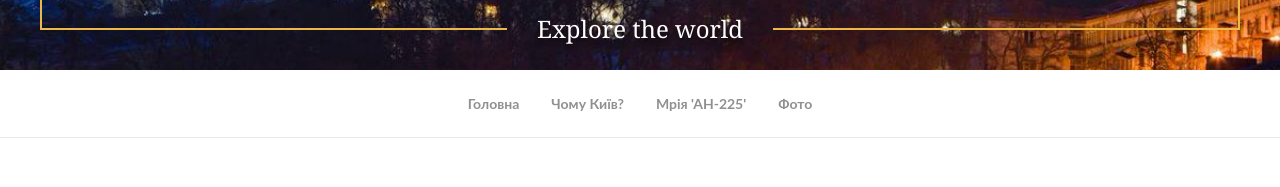
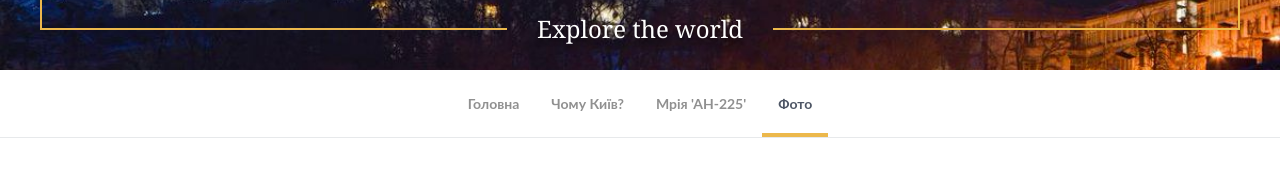
Before and after one commit to Serhii-Shmyhelskyi/react-kyiv, a React app: page /react-kyiv/photo in a window 1280 px wide. Shown: the part 730-917 px from the top of the page. Built offline with nearby package versions, Linux system fonts and the light colour scheme.

Commit message:
fixed link and menu

```diff
--- a/package.json
+++ b/package.json
@@ -35,6 +35,7 @@
     "@types/react": "^18.2.6",
     "@types/react-dom": "^18.2.4",
     "axios": "^1.3.5",
+    "classnames": "^2.3.2",
     "gh-pages": "^5.0.0",
     "react": "^18.2.0",
     "react-dom": "^18.2.0",
--- a/src/components/Footer/index.tsx
+++ b/src/components/Footer/index.tsx
@@ -1,23 +1,24 @@
 import React, { FC, useState } from "react";
 
-import { useSelector } from "react-redux";
+// import { useSelector } from "react-redux";
 
 import styles from "./footer.module.scss";
-import { RootState } from "../../redux/store";
+// import { RootState } from "../../redux/store";
+import { allDataFooter } from "../data/allData";
 
 const Footer: FC = () => {
-  const footerItemDetal = useSelector(
-    (state: RootState) => state.footer.footerItemDetal
-  );
-  const footerItemBlog = useSelector(
-    (state: RootState) => state.footer.footerItemBlog
-  );
-  const footerItemCompani = useSelector(
-    (state: RootState) => state.footer.footerItemCompani
-  );
-  const footerItemKontack = useSelector(
-    (state: RootState) => state.footer.footerItemKontack
-  );
+  // const footerItemDetal = useSelector(
+  //   (state: RootState) => state.footer.footerItemDetal
+  // );
+  // const footerItemBlog = useSelector(
+  //   (state: RootState) => state.footer.footerItemBlog
+  // );
+  // const footerItemCompani = useSelector(
+  //   (state: RootState) => state.footer.footerItemCompani
+  // );
+  // const footerItemKontack = useSelector(
+  //   (state: RootState) => state.footer.footerItemKontack
+  // );
 
   const [toggleCompani, setToggleCompani] = useState(false);
   const [toggleDetal, setToggleDetal] = useState(false);
@@ -41,7 +42,7 @@ const Footer: FC = () => {
                 className={
                   styles.footer__itemList + " " + styles.footer__itemListDetal
                 }>
-                {footerItemDetal.map((obj) => {
+                {allDataFooter.footerItemDetal.map((obj) => {
                   return (
                     <li
                       key={obj}
@@ -69,7 +70,7 @@ const Footer: FC = () => {
                 КОНТАКТИ
               </h5>
               <ul className={styles.footer__itemList}>
-                {footerItemKontack.map((obj) => {
+                {allDataFooter.footerItemKontack.map((obj) => {
                   return (
                     <li
                       key={obj.name}
@@ -101,7 +102,7 @@ const Footer: FC = () => {
                 БЛОГ
               </h5>
               <ul className={styles.footer__itemList}>
-                {footerItemBlog.map((obj) => {
+                {allDataFooter.footerItemBlog.map((obj) => {
                   return (
                     <li
                       key={obj}
@@ -135,7 +136,7 @@ const Footer: FC = () => {
                 className={
                   styles.footer__itemList + " " + styles.footer__itemListCompany
                 }>
-                {footerItemCompani.map((obj) => {
+                {allDataFooter.footerItemCompani.map((obj) => {
                   return (
                     <li
                       key={obj}
--- a/src/components/Menu/index.tsx
+++ b/src/components/Menu/index.tsx
@@ -2,12 +2,18 @@ import { FC } from "react";
 
 import styles from "./menu.module.scss";
 
+import classnames from "classnames";
+
 import { useSelector } from "react-redux";
-import { Link } from "react-router-dom";
+import { Link, useLocation } from "react-router-dom";
 import { RootState } from "../../redux/store";
 
 const Menu: FC = () => {
   const menu = useSelector((state: RootState) => state.menu.itemMenus);
+
+  let location = useLocation();
+
+  let isActiveMenu = (button: string) => location.pathname === button;
 
   return (
     <nav className={styles.menu}>
@@ -19,11 +25,14 @@ const Menu: FC = () => {
       <ul className={styles.menu__list}>
         {menu.map((obj) => {
           return (
-            <li key={obj.name} className={styles.menu__listItem}>
-              <Link to={obj.link} className={styles.menu__listLink}>
+            <Link to={obj.link} key={obj.name}>
+              <li
+                className={classnames({
+                  [styles.active]: isActiveMenu(obj.pathnameId),
+                })}>
                 {obj.name}
-              </Link>
-            </li>
+              </li>
+            </Link>
           );
         })}
       </ul>
--- a/src/components/Menu/menu.module.scss
+++ b/src/components/Menu/menu.module.scss
@@ -7,9 +7,7 @@
   justify-content: center;
   align-items: center;
   margin: 0;
-}
-
-.menu__listLink {
+  li {
     font-weight: bold;
     font-size: 14px;
     line-height: 19px;
@@ -21,11 +19,18 @@
       color: #4e5665;
       border-bottom: 4px solid #ecb84c;
     }
+    &.active {
+      color: #4e5665;
+      border-bottom: 4px solid #ecb84c;
+    }
+  }
 }
 
 @media (max-width: 780px) {
-  .menu__listLink {
+  .menu__list {
+    li {
       font-size: 13px;
       padding: 15px 10px 10px;
     }
   }
+}
--- a/src/redux/slices/footerSlice.tsx
+++ b/src/components/data/allData.tsx
@@ -1,22 +1,4 @@
-import { createSlice } from "@reduxjs/toolkit";
-
-type footerItemKont = {
-  name: string;
-  imageUrlFooter: string;
-};
-
-type footerItem = {
-  footerItemDetal: string;
-  footerItemBlog: string;
-  footerItemCompani: string;
-  footerItemKontack: footerItemKont;
-};
-
-export interface footerSliceState {
-  itemFooter: footerItem[];
-}
-
-const initialState = {
+export const allDataFooter = {
   footerItemDetal: ["Бронювання", "Оплата", "Умови", "Політика", "Карта сайта"],
 
   footerItemBlog: [
@@ -53,11 +35,3 @@ const initialState = {
     },
   ],
 };
-
-const footerSlice = createSlice({
-  name: "footer",
-  initialState,
-  reducers: {},
-});
-
-export default footerSlice.reducer;
--- a/src/redux/slices/menuSlice.tsx
+++ b/src/redux/slices/menuSlice.tsx
@@ -3,6 +3,7 @@ import { createSlice } from "@reduxjs/toolkit";
 type menuItem = {
   name: string;
   link: string;
+  pathnameId: string;
 };
 
 export interface menuSliceState {
@@ -11,10 +12,10 @@ export interface menuSliceState {
 
 const initialState: menuSliceState = {
   itemMenus: [
-    { name: "Головна", link: "" },
-    { name: "Чому Київ?", link: "reason" },
-    { name: "Мрія 'АН-225'", link: "dream" },
-    { name: "Фото", link: "photo" },
+    { name: "Головна", link: "/react-kyiv/", pathnameId: "/react-kyiv/" },
+    { name: "Чому Київ?", link: "reason", pathnameId: "/react-kyiv/reason" },
+    { name: "Мрія 'АН-225'", link: "dream", pathnameId: "/react-kyiv/dream" },
+    { name: "Фото", link: "photo", pathnameId: "/react-kyiv/photo" },
   ],
 };
 
--- a/src/redux/store.tsx
+++ b/src/redux/store.tsx
@@ -1,9 +1,8 @@
 import { configureStore } from "@reduxjs/toolkit";
 import menuReducer from "./slices/menuSlice";
-import footerReducer from "./slices/footerSlice";
 
 export const store = configureStore({
-  reducer: { menu: menuReducer, footer: footerReducer },
+  reducer: { menu: menuReducer },
 });
 
 export type RootState = ReturnType<typeof store.getState>;
```
Also changed, not shown: src/redux/slices/menuSlice copy.jsx (deleted, +0 -54 lines), 1 other file (tests, documents, lock files or other folders). Lines whose indentation alone changed are shown as unchanged.
